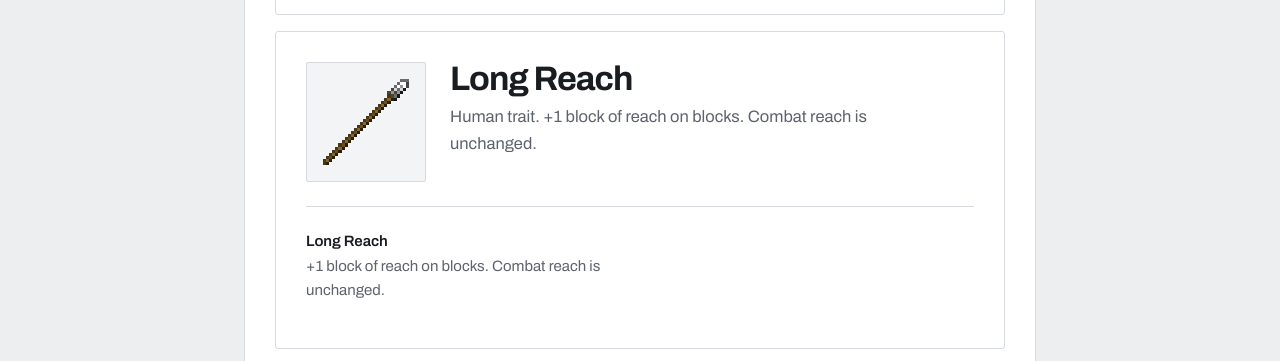
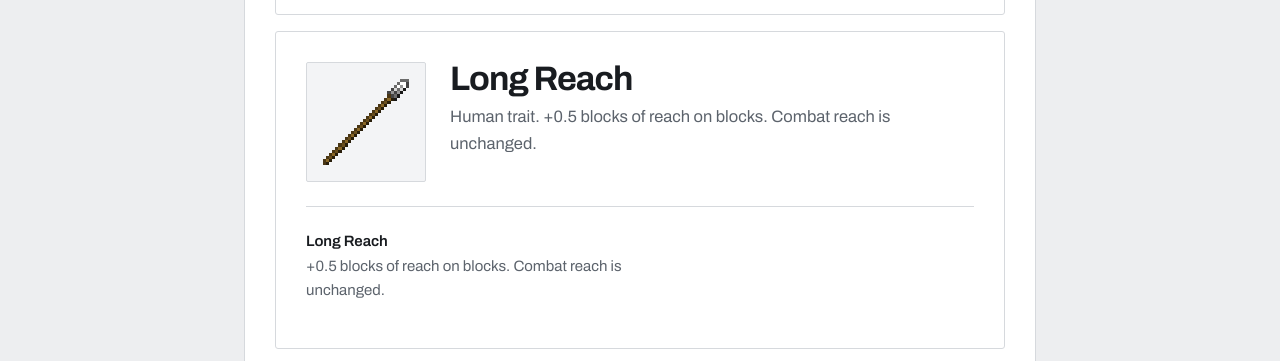
Before and after one commit to Carson-Frost/cabacraft-wiki, a Jekyll site: the page built from species.md, in a window 1280 px wide and 900 px high, scrolled down 7660 px. Shown: the part 152-513 px from the top of the window. Built offline with Jekyll 4.4.1, drawn with Linux system fonts in a browser that asks for light colours.

Commit message:
species: correct Long Reach to half a block

```diff
--- a/species.md
+++ b/species.md
@@ -284,11 +284,11 @@ intro: >-
     <img src="{{ '/icons/human_reach.png' | relative_url }}" alt="">
     <div>
       <h2>Long Reach</h2>
-      <p class="desc">Human trait. +1 block of reach on blocks. Combat reach is unchanged.</p>
+      <p class="desc">Human trait. +0.5 blocks of reach on blocks. Combat reach is unchanged.</p>
     </div>
   </div>
   <div class="pow">
-    <div><h3>Long Reach</h3><p>+1 block of reach on blocks. Combat reach is unchanged.</p></div>
+    <div><h3>Long Reach</h3><p>+0.5 blocks of reach on blocks. Combat reach is unchanged.</p></div>
   </div>
 </article>
 <article id="human_surefooted">
```
